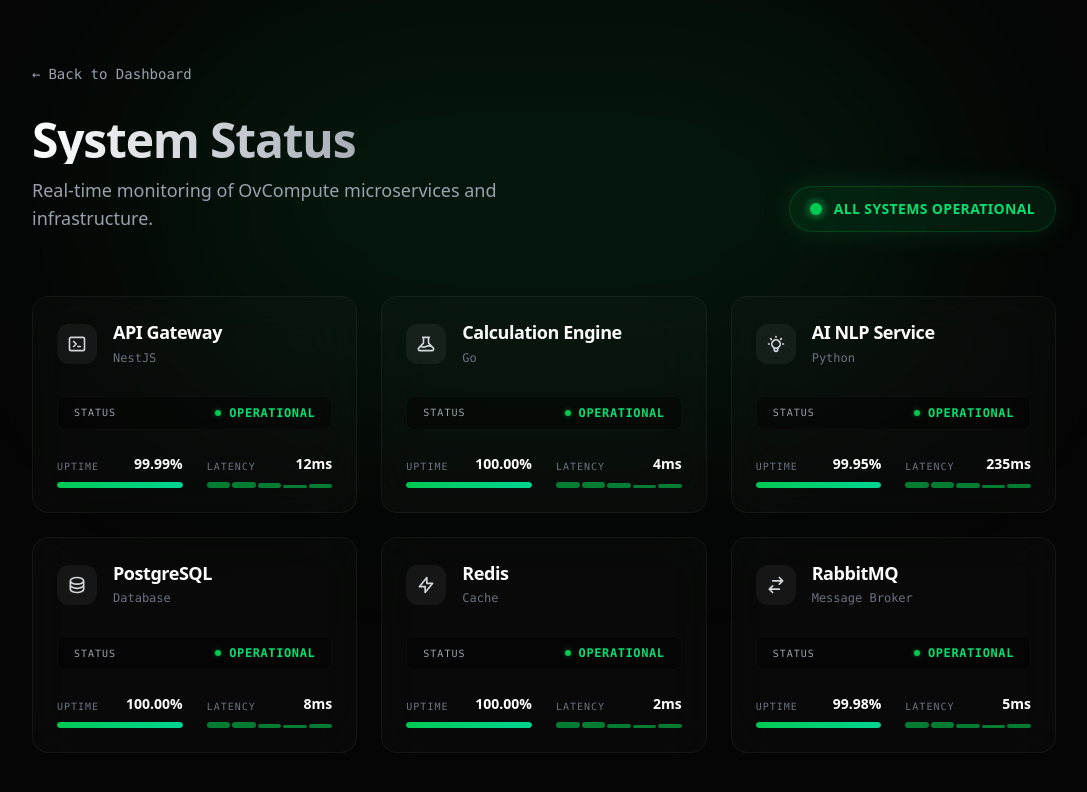
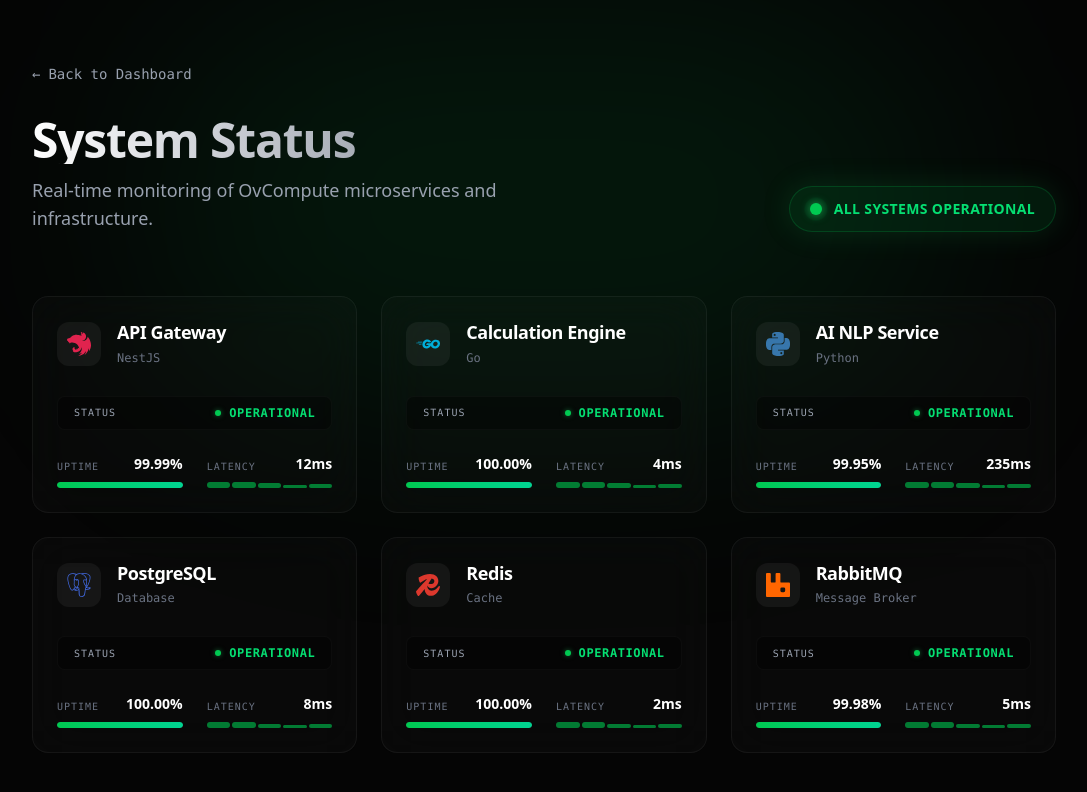
Before and after one commit to ovishkh/Al-powered_multi-threaded_highly-scalable_calculator, a Next.js app in the folder frontend/: page /status in a window 1280 px wide. Shown: the top 792 px of the page, without its empty margins (96-1183 px from the left). Built offline with nearby package versions, Linux system fonts and the light colour scheme.

Commit message:
Use react-icons for official technology logos in status page

```diff
--- a/frontend/package.json
+++ b/frontend/package.json
@@ -14,6 +14,7 @@
     "next": "16.3.6",
     "react": "19.2.8",
     "react-dom": "19.2.8",
+    "react-icons": "^5.7.0",
     "zustand": "^5.0.15"
   },
   "devDependencies": {
--- a/frontend/src/app/status/page.tsx
+++ b/frontend/src/app/status/page.tsx
@@ -1,6 +1,7 @@
 'use client';
 
 import Link from 'next/link';
+import { SiNestjs, SiGo, SiPython, SiPostgresql, SiRedis, SiRabbitmq } from 'react-icons/si';
 
 const SERVICES = [
   {
@@ -9,11 +10,7 @@
     status: 'Operational',
     uptime: 99.99,
     latency: '12ms',
-    icon: (
-      <svg className="w-5 h-5" fill="none" viewBox="0 0 24 24" stroke="currentColor">
-        <path strokeLinecap="round" strokeLinejoin="round" strokeWidth={2} d="M8 9l3 3-3 3m5 0h3M5 20h14a2 2 0 002-2V6a2 2 0 00-2-2H5a2 2 0 00-2 2v12a2 2 0 002 2z" />
-      </svg>
-    )
+    icon: <SiNestjs className="w-6 h-6 text-[#E0234E]" />
   },
   {
     name: 'Calculation Engine',
@@ -21,11 +18,7 @@
     status: 'Operational',
     uptime: 100.00,
     latency: '4ms',
-    icon: (
-      <svg className="w-5 h-5" fill="none" viewBox="0 0 24 24" stroke="currentColor">
-        <path strokeLinecap="round" strokeLinejoin="round" strokeWidth={2} d="M19.428 15.428a2 2 0 00-1.022-.547l-2.387-.477a6 6 0 00-3.86.517l-.318.158a6 6 0 01-3.86.517L6.05 15.21a2 2 0 00-1.806.547M8 4h8l-1 1v5.172a2 2 0 00.586 1.414l5 5c1.26 1.26.367 3.414-1.415 3.414H4.828c-1.782 0-2.674-2.154-1.414-3.414l5-5A2 2 0 009 10.172V5L8 4z" />
-      </svg>
-    )
+    icon: <SiGo className="w-6 h-6 text-[#00ADD8]" />
   },
   {
     name: 'AI NLP Service',
@@ -33,11 +26,7 @@
     status: 'Operational',
     uptime: 99.95,
     latency: '235ms',
-    icon: (
-      <svg className="w-5 h-5" fill="none" viewBox="0 0 24 24" stroke="currentColor">
-        <path strokeLinecap="round" strokeLinejoin="round" strokeWidth={2} d="M9.663 17h4.673M12 3v1m6.364 1.636l-.707.707M21 12h-1M4 12H3m3.343-5.657l-.707-.707m2.828 9.9a5 5 0 117.072 0l-.548.547A3.374 3.374 0 0014 18.469V19a2 2 0 11-4 0v-.531c0-.895-.356-1.754-.988-2.386l-.548-.547z" />
-      </svg>
-    )
+    icon: <SiPython className="w-6 h-6 text-[#3776AB]" />
   },
   {
     name: 'PostgreSQL',
@@ -45,11 +34,7 @@
     status: 'Operational',
     uptime: 100.00,
     latency: '8ms',
-    icon: (
-      <svg className="w-5 h-5" fill="none" viewBox="0 0 24 24" stroke="currentColor">
-        <path strokeLinecap="round" strokeLinejoin="round" strokeWidth={2} d="M4 7v10c0 2.21 3.582 4 8 4s8-1.79 8-4V7M4 7c0 2.21 3.582 4 8 4s8-1.79 8-4M4 7c0-2.21 3.582-4 8-4s8 1.79 8 4m0 5c0 2.21-3.582 4-8 4s-8-1.79-8-4" />
-      </svg>
-    )
+    icon: <SiPostgresql className="w-6 h-6 text-[#4169E1]" />
   },
   {
     name: 'Redis',
@@ -57,11 +42,7 @@
     status: 'Operational',
     uptime: 100.00,
     latency: '2ms',
-    icon: (
-      <svg className="w-5 h-5" fill="none" viewBox="0 0 24 24" stroke="currentColor">
-        <path strokeLinecap="round" strokeLinejoin="round" strokeWidth={2} d="M13 10V3L4 14h7v7l9-11h-7z" />
-      </svg>
-    )
+    icon: <SiRedis className="w-6 h-6 text-[#DC382D]" />
   },
   {
     name: 'RabbitMQ',
@@ -69,11 +50,7 @@
     status: 'Operational',
     uptime: 99.98,
     latency: '5ms',
-    icon: (
-      <svg className="w-5 h-5" fill="none" viewBox="0 0 24 24" stroke="currentColor">
-        <path strokeLinecap="round" strokeLinejoin="round" strokeWidth={2} d="M8 7h12m0 0l-4-4m4 4l-4 4m0 6H4m0 0l4 4m-4-4l4-4" />
-      </svg>
-    )
+    icon: <SiRabbitmq className="w-6 h-6 text-[#FF6600]" />
   },
 ];
 
```
Also changed, not shown: 1 other file (tests, documents, lock files or other folders).
